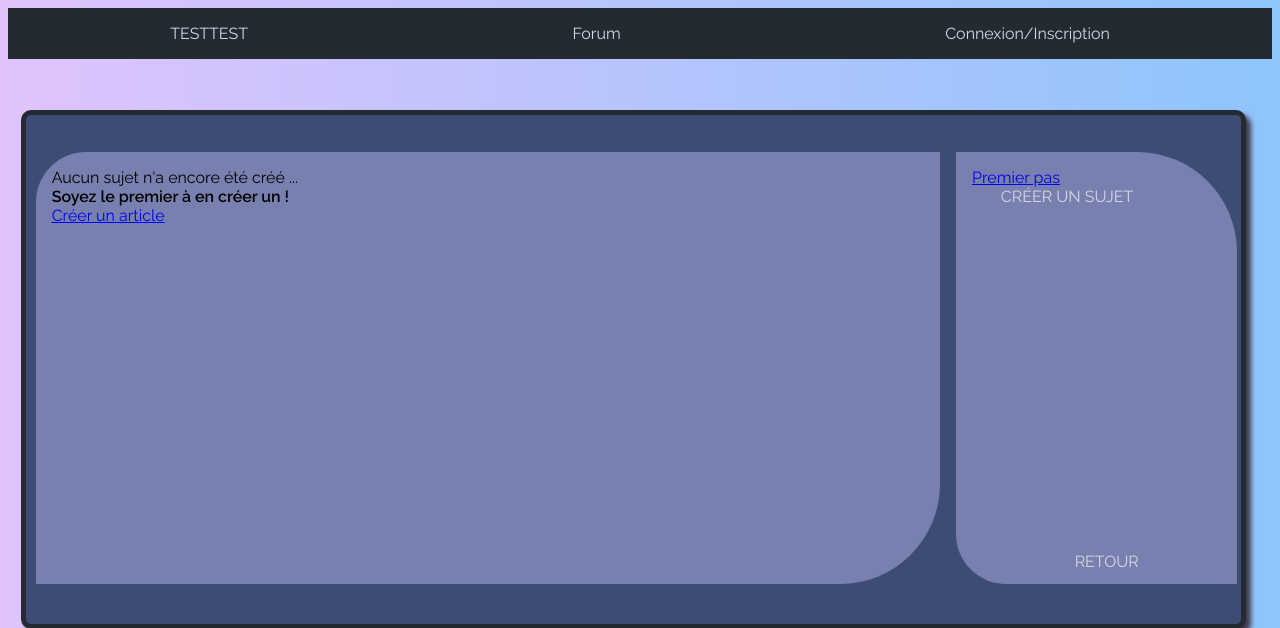
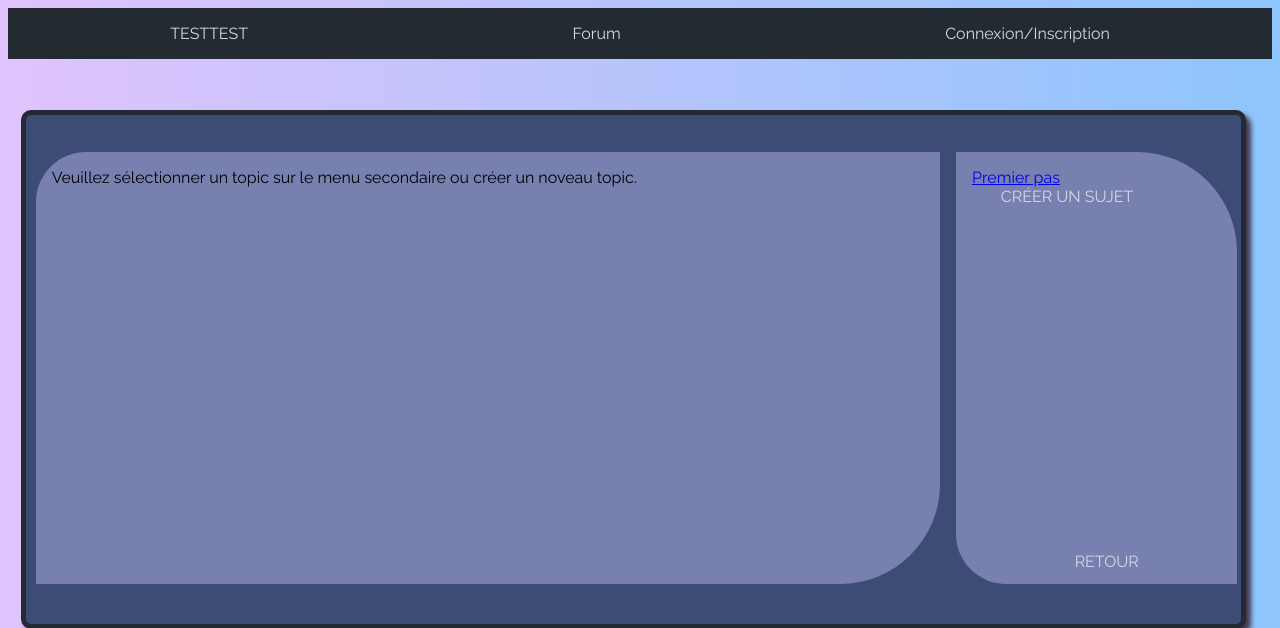
Before and after one commit to Fragorite/cms_web, a PHP site: page /forum.php in a window 1280 px wide. Shown: the top 628 px of the page. Run offline with PHP 8.4, Linux system fonts and the light colour scheme; data comes from the database, SQL or seed files in the repository.

Commit message:
Update forum.php

```diff
--- a/forum.php
+++ b/forum.php
@@ -32,7 +32,7 @@
                 if($userInfo['id'] == $authorSubject['id']){
                     $deleteSubject = $db->query('DELETE FROM frm_subjects WHERE id = "'.$idSubject.'"');
                     $deleteAnswers = $db->query('DELETE FROM frm_answers WHERE id_subject = "'.$idSubject.'"');
-                    header('Location: forum.php?id=1&delete=1');
+                    header('Location: forum.php?delete=1');
                 } else {
                     header('Location: ?id='.$idSubject.'&functionDenied=1');
                 }
@@ -43,7 +43,7 @@
                 $selectFetch = $select->fetch(PDO::FETCH_ASSOC);
                 if($userInfo['id'] == $selectFetch['id_user']){
                     $deleteAnswers = $db->query('DELETE FROM frm_answers WHERE id = "'.$answerId.'"');
-                    header('Location: forum.php?id=1&deleteAnswer=1');
+                    header('Location: forum.php?id='.$idSubject.'&deleteAnswer=1');
                 } else {
                     header('Location: ?id='.$idSubject.'&functionDenied=1');
                 }
@@ -66,7 +66,7 @@
             <?php if(isset($_GET['delete']) && $_GET['delete'] == 1) { echo $deleteSubjectSuccess; } ?>
             <?php if(isset($_GET['update']) && $_GET['update'] == 1) { echo $updateSubjectSuccess; } ?>
         </div>
-        <?php if(isset($_GET['id'])){ ?>
+        <?php if(isset($_GET['id'])) { if($subjectExist == 1) { ?>
         <h1>Sujet</h1>
         <h3><?= $infosSubject['title']; ?></h3>
         <p><?= $infosSubject['content']; ?></p><br />
@@ -123,9 +123,10 @@
             }
         ?>
         <?php } else { ?>
-            Aucun sujet n'a encore été créé ... <br />
-            <b>Soyez le premier à en créer un !</b><br />
-            <a href="addSubject.php">Créer un article</a>
+            Veuillez sélectionner un topic sur le menu secondaire ou créer un noveau topic.
+        <?php } ?>
+        <?php } else { ?>
+            Veuillez sélectionner un topic sur le menu secondaire ou créer un noveau topic.
         <?php } ?>
     </div>
     <!-- --------------------- -->
```
